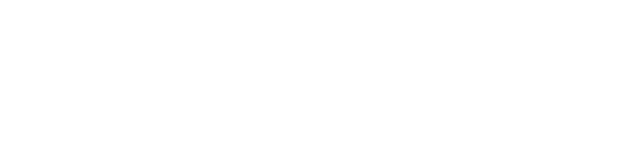
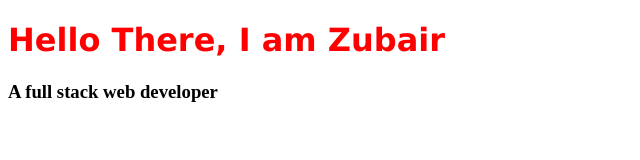
Before and after one commit to zubair3319/Personal-site, a plain HTML site: page index.html in a window 1280 px wide. Shown: the whole page, without its empty margins (0-640 px from the left). Drawn offline with Linux system fonts and the light colour scheme.

Commit message:
adding title text

```diff
--- a/index.html
+++ b/index.html
@@ -7,6 +7,7 @@
     <title>Personal website</title>
 </head>
 <body>
-
+<h1 style="color: red; font-family: 'Lucida Sans', 'Lucida Sans Regular', 'Lucida Grande', 'Lucida Sans Unicode', Geneva, Verdana, sans-serif;">Hello There, I am Zubair</h1>
+<h3>A full stack web developer</h3>
 </body>
 </html>
```
